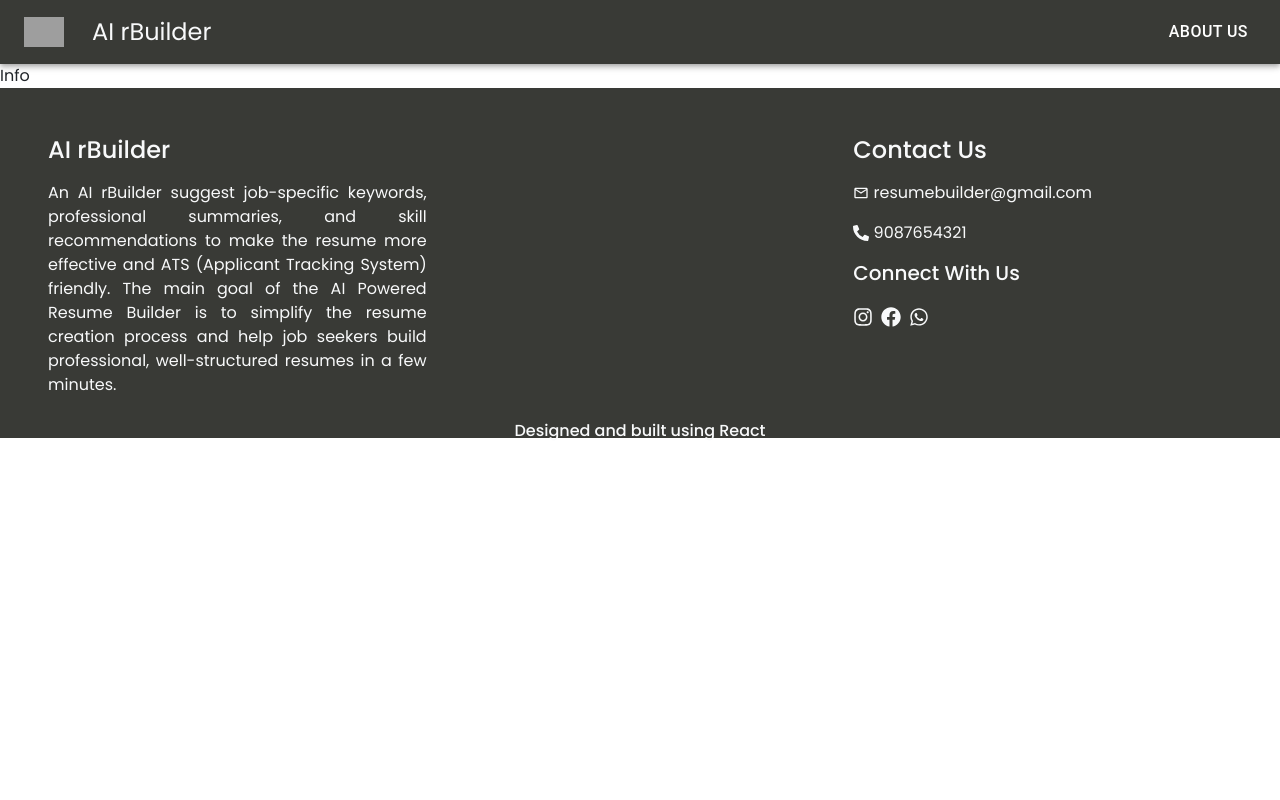
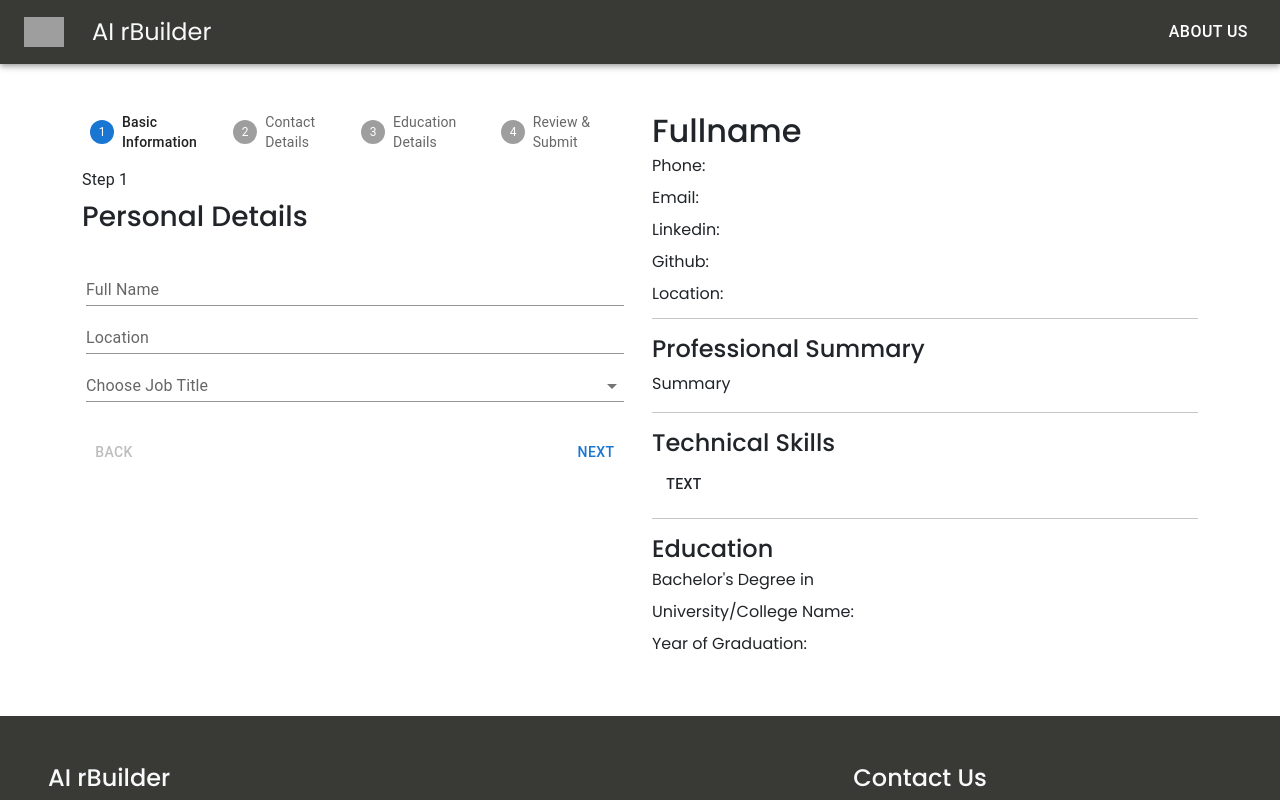
Before and after one commit to ajv124/AI-Resume-Builder, a React (Vite) app: page /resume-details in a window 1280 px wide. Shown: the top 800 px of the page. Built offline with nearby package versions, Linux system fonts and the light colour scheme; grey boxes are pictures that could not be loaded.

Commit message:
DESIGN : Resume, details, preview

```diff
--- a/src/App.jsx
+++ b/src/App.jsx
@@ -20,7 +20,7 @@ function App() {
         <Route path='/resume' element={<Resume/>} />
         <Route path='/resume-details' element={<Info/>} />
         <Route path='/all-resumes' element={<Saved/>} />
-        <Route path='/resumes.:id' element={<View/>} />
+        <Route path='/resumes/:id' element={<View/>} />
         <Route path='/downloads' element={<Download/>} />
         <Route path='/*' element={<Pnf/>} />
       </Routes>
--- a/src/components/Preview.jsx
+++ b/src/components/Preview.jsx
@@ -1,8 +1,28 @@
 import React from 'react'
+import Divider from '@mui/material/Divider';
+import { Button } from '@mui/material';
 
 function Preview() {
   return (
-    <div>Preview</div>
+    <div className='w-100'>
+      <h2>Fullname</h2>
+      <p className='fs-6 lh-1'>Phone: </p>
+      <p className='fs-6 lh-1'>Email: </p>
+      <p className='fs-6 lh-1'>Linkedin: </p>
+      <p className='fs-6 lh-1'>Github: </p>
+      <p className='fs-6 lh-1'>Location: </p>
+      <Divider className='bg-dark my-3'/>
+      <h4>Professional Summary</h4>
+      <p>Summary</p>
+      <Divider className='bg-dark my-3'/>
+      <h4>Technical Skills</h4>
+      <span><Button variant="text" className='text-dark'>Text</Button></span>
+      <Divider className='bg-dark my-3'/>
+      <h4>Education</h4>
+      <p className='fs-6 lh-1'>Bachelor's Degree in </p>
+      <p className='fs-6 lh-1'>University/College Name: </p>
+      <p className='fs-6 lh-1'>Year of Graduation: </p>
+    </div>
   )
 }
 
--- a/src/components/ResumeInputs.jsx
+++ b/src/components/ResumeInputs.jsx
@@ -1,9 +1,126 @@
 import React from 'react'
+import { Box, Button, FormControl, InputLabel, MenuItem, Select, Step, StepLabel, Stepper, Typography } from '@mui/material'
+import TextField from '@mui/material/TextField';
+
+const steps=['Basic Information','Contact Details','Education Details','Review & Submit']
 
 function ResumeInputs() {
+  const [activeStep, setActiveStep] = React.useState(0);
+
+  const handleNext = () => {
+    setActiveStep((prevActiveStep) => prevActiveStep + 1);
+  };
+
+  const handleBack = () => {
+    setActiveStep((prevActiveStep) => prevActiveStep - 1);
+  };
+
+  const renderFormContent = (stepCount)=>{
+    switch(stepCount){
+      case 0: return(
+        <div>
+          <h3>Personal Details</h3>
+          <div className="p-3 row">
+            <TextField id="standard-basic-name" label="Full Name" variant="standard" />
+            <TextField id="standard-basic-loc" label="Location" variant="standard" />
+            <FormControl variant='standard'>
+              <InputLabel id="demo-simple-select-label">Choose Job Title</InputLabel>
+              <Select labelId="demo-simple-select-label" id="demo-simple-select" label="Job">
+                <MenuItem value={'Job'}>Job</MenuItem>
+              </Select>
+            </FormControl>
+          </div>
+        </div>
+      )
+        break;
+      case 1: return(
+        <div>
+          <h3>Contact Details</h3>
+          <div className="p-3 row">
+            <TextField id="standard-basic-email" label="Email" variant="standard" />
+            <TextField id="standard-basic-no" label="Contact No" variant="standard" />
+            <TextField id="standard-basic-linkedin" label="Linkedin Link" variant="standard" />
+            <TextField id="standard-basic-git" label="Github" variant="standard" />
+          </div>
+        </div>
+      )
+        break;
+      case 2: return(
+        <div>
+          <h3>Educational Details</h3>
+          <div className="p-3 row">
+            <TextField id="standard-basic-degree" label="Bachelor's Degree" variant="standard" />
+            <TextField id="standard-basic-college" label="College/University Name" variant="standard" />
+            <TextField id="standard-basic-grad" label="Year of Graduation" variant="standard" />
+          </div>
+        </div>
+      )
+        break;
+      case 3: return(
+        <div>
+          <p>Our AI will generate Skills & Summary according to your job role. Click the <b>Generate AI Skills & Summary</b> button to Proceed. </p>
+        </div>
+      )
+        break;
+      default: return null
+        break;
+    }
+  }
+
   return (
-    <div>ResumeInputs</div>
-  )
+    <Box sx={{ width: '100%' }}>
+      <Stepper activeStep={activeStep}>
+        {steps.map((label, index) => {
+          const stepProps = {};
+          const labelProps = {};
+          return (
+            <Step key={label} {...stepProps}>
+              <StepLabel {...labelProps}>{label}</StepLabel>
+            </Step>
+          );
+        })}
+      </Stepper>
+      {activeStep === steps.length ? (
+        <React.Fragment>
+          <Typography sx={{ mt: 2, mb: 1 }}>
+            All steps completed
+          </Typography>
+          <Box sx={{ display: 'flex', flexDirection: 'row', pt: 2 }}>
+            <Box sx={{ flex: '1 1 auto' }} />
+            <Button>
+              FINISH
+            </Button>
+          </Box>
+        </React.Fragment>
+      ) : (
+        <React.Fragment>
+          <Typography sx={{ mt: 2, mb: 1 }}>Step {activeStep + 1}</Typography>
+          <Box>
+            {
+              renderFormContent(activeStep)
+            }
+          </Box>
+          <Box sx={{ display: 'flex', flexDirection: 'row', pt: 2 }}>
+            <Button
+              color="inherit"
+              disabled={activeStep === 0}
+              onClick={handleBack}
+              sx={{ mr: 1 }}
+            >
+              Back
+            </Button>
+            <Box sx={{ flex: '1 1 auto' }} />
+              {
+              activeStep === steps.length - 1 ?
+              <Button>Generate AI Skills & Summary</Button>
+              :
+              <Button onClick={handleNext}> Next </Button>
+              }
+          </Box>
+        </React.Fragment>
+      )}
+    </Box>
+  );
 }
 
 export default ResumeInputs
--- a/src/pages/Info.jsx
+++ b/src/pages/Info.jsx
@@ -1,8 +1,19 @@
 import React from 'react'
+import ResumeInputs from '../components/ResumeInputs'
+import Preview from '../components/Preview'
 
 function Info() {
   return (
-    <div>Info</div>
+    <div className='container my-5'>
+      <div className="row">
+        <div className="col-lg-6">
+          <ResumeInputs/>
+        </div>
+        <div className="col-lg-6">
+          <Preview/>
+        </div>
+      </div>
+    </div>
   )
 }
 
--- a/src/pages/Resume.jsx
+++ b/src/pages/Resume.jsx
@@ -1,8 +1,35 @@
 import React from 'react'
+import { HiDocumentText } from "react-icons/hi";
+import { HiDocumentDownload } from "react-icons/hi";
+import { Link } from 'react-router-dom';
 
 function Resume() {
   return (
-    <div>Resume</div>
+    <div style={{minHeight:'90vh'}} className='my-5'>
+      <h1 className="text-center">Create an ATS Friendly resume in minutes with AI</h1>
+      <div className="container-mt-5">
+        <div className="row">
+          <div className="col-md-1"></div>
+          <div className="col-md-4 rounded ps-5 shadow text-center">
+            <HiDocumentText className='fs-1 text-primary' />
+            <h4>Add Your Details</h4>
+            <p>Our AI will generate skills & Summary</p>
+            <h5>Step 1</h5>
+          </div>
+          <div className="col-md-2"></div>
+          <div className="col-md-4 rounded ps-5 shadow text-center">
+            <HiDocumentDownload className='fs-1 text-danger' />
+            <h4>Download Your Resume</h4>
+            <p>Download CV as PDF and start applying</p>
+            <h5>Step 2</h5>
+          </div>
+          <div className="col-md-1"></div>
+        </div>
+        <div className=" mt-5 text-center">
+          <Link to={'/resume-details'} style={{ backgroundColor: '#55888b'}} className='btn text-light'>Lets START</Link>
+          </div>
+      </div>
+    </div>
   )
 }
 
--- a/src/pages/View.jsx
+++ b/src/pages/View.jsx
@@ -1,8 +1,36 @@
 import React from 'react'
+import { Link } from 'react-router-dom'
+import Preview from '../components/Preview'
+import { FaFileDownload } from "react-icons/fa";
+import Edit from '../components/Edit'
+import { MdTextSnippet } from 'react-icons/md';
+import { AiFillBackward } from 'react-icons/ai';
+import { IoMdRefresh } from 'react-icons/io';
 
 function View() {
   return (
-    <div>View</div>
+    <div className='container my-5'>
+      <div className="row">
+        <div className="col-lg-2"></div>
+        <div className="col-lg-8">
+          <div className="d-flex justify-content-center align-items-center">
+            <button style={{color:'#393a36'}} className="btn fs-3 me-2"><FaFileDownload className='fs-3'/>
+            Download CV</button>
+            <Edit/>
+            <Link to={'/all-resumes'} style={{color:'#393a36'}} className='btn mx-2'><MdTextSnippet
+            className='fs-3'/>All Resumes</Link>
+            <Link to={'/downloads'} style={{color:'#393a36'}} className='btn mx-2'><IoMdRefresh
+            className='fs-3'/>Download History</Link>
+            <Link to={'/all-resume-details'} style={{color:'#393a36'}} className='btn mx-2'><AiFillBackward
+            className='fs-3'/>Home</Link>
+          </div>
+          <div className="p-5">
+            <Preview/>
+          </div>
+        </div>
+        <div className="col-lg-2"></div>
+      </div>
+    </div>
   )
 }
 
```
